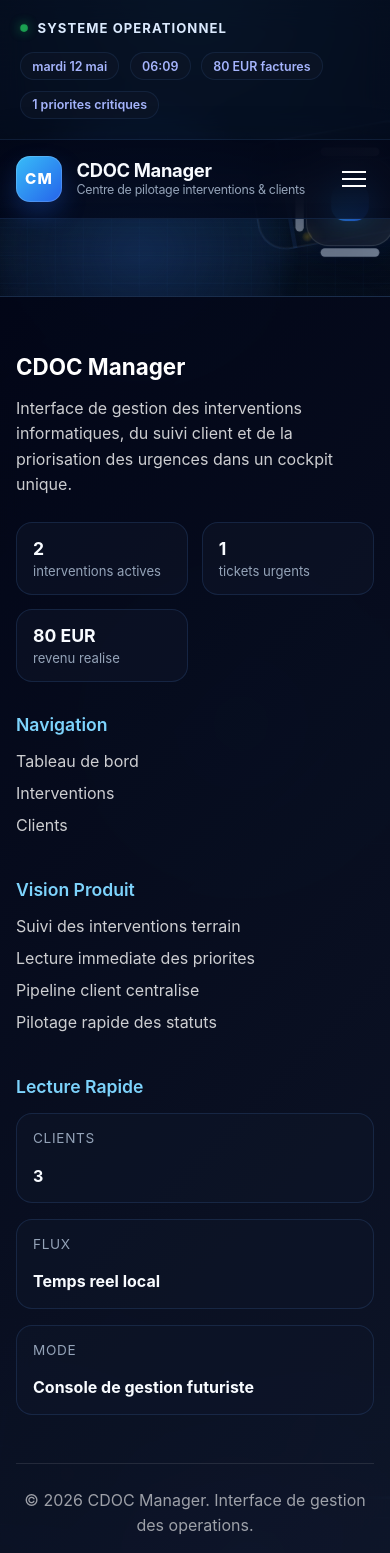
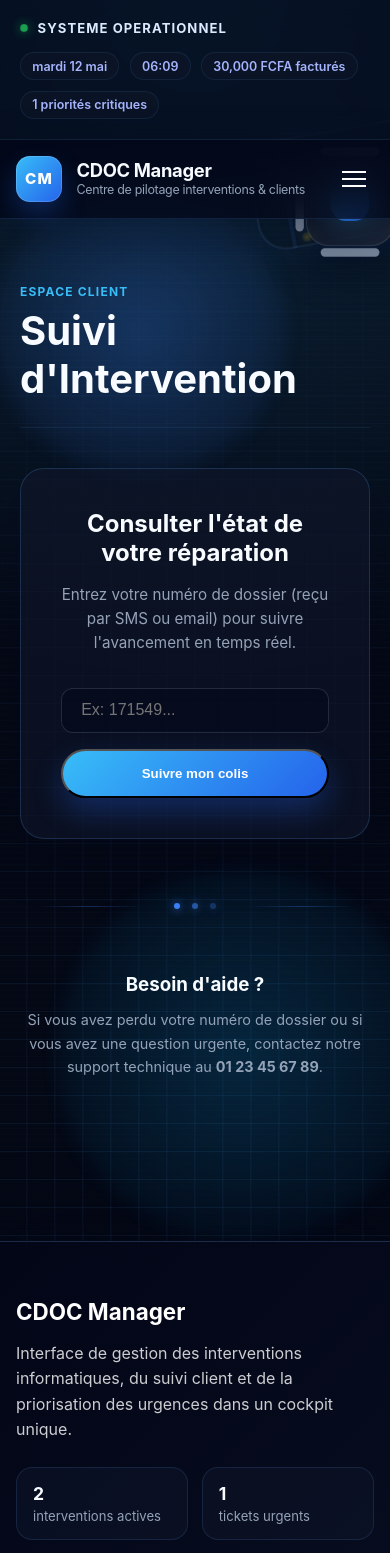
Before and after one commit to cha454/site-vitrine, a React (Vite) app: page /suivi in a window 390 px wide. Shown: the top 1553 px of the page. Built offline with nearby package versions, Linux system fonts and the light colour scheme.

Commit message:
Add Tracking page and change currency to FCFA

```diff
--- a/src/App.jsx
+++ b/src/App.jsx
@@ -7,6 +7,7 @@ import LoadingScreen from './components/LoadingScreen'
 import Dashboard from './pages/Dashboard'
 import Interventions from './pages/Interventions'
 import Clients from './pages/Clients'
+import Tracking from './pages/Tracking'
 import './App.css'
 
 // Composant pour gérer les transitions et le scroll
@@ -28,9 +29,9 @@ function App() {
   const [interventions, setInterventions] = useState(() => {
     const saved = localStorage.getItem('interventions')
     return saved ? JSON.parse(saved) : [
-      { id: 1, client: "Jean Dupont", problem: "Écran bleu", status: "En cours", date: "2024-05-11", price: 60 },
-      { id: 2, client: "Marie Curie", problem: "Installation Windows", status: "Terminé", date: "2024-05-10", price: 80 },
-      { id: 3, client: "Albert Einstein", problem: "Récupération de données", status: "Urgent", date: "2024-05-11", price: 120 }
+      { id: 1, client: "Jean Dupont", problem: "Écran bleu", status: "En cours", date: "2024-05-11", price: 25000 },
+      { id: 2, client: "Marie Curie", problem: "Installation Windows", status: "Terminé", date: "2024-05-10", price: 30000 },
+      { id: 3, client: "Albert Einstein", problem: "Récupération de données", status: "Urgent", date: "2024-05-11", price: 50000 }
     ]
   })
 
@@ -124,8 +125,8 @@ function App() {
             <div className="shell-feed" aria-label="Indicateurs rapides">
               <span>{todayLabel}</span>
               <span>{currentTime}</span>
-              <span>{monthlyRevenue} EUR factures</span>
-              <span>{urgentCount} priorites critiques</span>
+              <span>{monthlyRevenue.toLocaleString()} FCFA facturés</span>
+              <span>{urgentCount} priorités critiques</span>
             </div>
           </div>
         </div>
@@ -140,6 +141,7 @@ function App() {
             <Route path="/" element={<PageWrapper><Dashboard interventions={interventions} clients={clients} /></PageWrapper>} />
             <Route path="/interventions" element={<PageWrapper><Interventions interventions={interventions} onAdd={addIntervention} onDelete={deleteIntervention} onUpdateStatus={updateInterventionStatus} /></PageWrapper>} />
             <Route path="/clients" element={<PageWrapper><Clients clients={clients} interventions={interventions} /></PageWrapper>} />
+            <Route path="/suivi" element={<PageWrapper><Tracking interventions={interventions} /></PageWrapper>} />
           </Routes>
         </main>
         <Footer
--- a/src/components/Footer.jsx
+++ b/src/components/Footer.jsx
@@ -24,8 +24,8 @@ function Footer({ activeCount = 0, urgentCount = 0, clientCount = 0, monthlyReve
                 <span>tickets urgents</span>
               </div>
               <div>
-                <strong>{monthlyRevenue} EUR</strong>
-                <span>revenu realise</span>
+                <strong>{monthlyRevenue.toLocaleString()} FCFA</strong>
+                <span>revenu réalisé</span>
               </div>
             </div>
           </div>
@@ -36,6 +36,7 @@ function Footer({ activeCount = 0, urgentCount = 0, clientCount = 0, monthlyReve
               <li><Link to="/">Tableau de bord</Link></li>
               <li><Link to="/interventions">Interventions</Link></li>
               <li><Link to="/clients">Clients</Link></li>
+              <li><Link to="/suivi">Suivi d'intervention</Link></li>
             </ul>
           </div>
 
--- a/src/components/Navbar.jsx
+++ b/src/components/Navbar.jsx
@@ -11,6 +11,7 @@ function Navbar({ activeCount = 0, urgentCount = 0, clientCount = 0 }) {
     { to: '/', label: 'Tableau de bord', end: true },
     { to: '/interventions', label: 'Interventions' },
     { to: '/clients', label: 'Clients' },
+    { to: '/suivi', label: 'Suivi Client' },
   ]
 
   return (
--- a/src/components/ServiceArea.jsx
+++ b/src/components/ServiceArea.jsx
@@ -56,7 +56,7 @@ function ServiceArea() {
             <span className="info-icon">💰</span>
             <div>
               <strong>Frais supplémentaires</strong>
-              <p>Au-delà de 20km : 0,50€/km</p>
+              <p>Au-delà de 20km : 500 FCFA/km</p>
             </div>
           </div>
           <div className="info-card">
--- a/src/pages/Clients.jsx
+++ b/src/pages/Clients.jsx
@@ -96,7 +96,7 @@ function Clients({ clients, interventions, onAdd, onDelete }) {
                   <div className="client-mini-stats">
                     <div className="mini-stat">
                       <span>Total facturé</span>
-                      <strong>{stats.spent}€</strong>
+                      <strong>{stats.spent} FCFA</strong>
                     </div>
                     <div className="mini-stat">
                       <span>Dernière visite</span>
--- a/src/pages/Dashboard.jsx
+++ b/src/pages/Dashboard.jsx
@@ -58,7 +58,7 @@ function Dashboard({ interventions, clients }) {
             <div className="stat-icon">💶</div>
             <div className="stat-info">
               <span className="stat-label">Revenu</span>
-              <strong className="stat-value">{totalRevenue}€</strong>
+              <strong className="stat-value">{totalRevenue} FCFA</strong>
             </div>
           </div>
           <div className="stat-card scroll-animate-scale delay-2">
@@ -118,7 +118,7 @@ function Dashboard({ interventions, clients }) {
                   <span className="row-client">{item.client}</span>
                   <span className="row-problem">{item.problem}</span>
                   <span className="row-date">{item.date}</span>
-                  <span className="row-price">{item.price}€</span>
+                  <span className="row-price">{item.price} FCFA</span>
                   <span className={`row-status ${getStatusTone(item.status)}`}>
                     {item.status}
                   </span>
--- a/src/pages/Interventions.jsx
+++ b/src/pages/Interventions.jsx
@@ -94,7 +94,7 @@ function Interventions({ interventions, onAdd, onDelete, onUpdateStatus }) {
                   <span className="row-client">{item.client}</span>
                   <span className="row-problem">{item.problem}</span>
                   <span className="row-date">{item.date}</span>
-                  <span className="row-price">{item.price}€</span>
+                  <span className="row-price">{item.price} FCFA</span>
                   <div className="row-actions">
                     <span className={`row-status ${getStatusTone(item.status)}`}>
                       {item.status}
@@ -144,7 +144,7 @@ function Interventions({ interventions, onAdd, onDelete, onUpdateStatus }) {
               </div>
               <div className="form-row">
                 <div className="form-group">
-                  <label>Prix (€)</label>
+                  <label>Prix (FCFA)</label>
                   <input
                     type="number"
                     value={newInter.price}
--- /dev/null
+++ b/src/pages/Tracking.css
@@ -0,0 +1,219 @@
+.tracking-search {
+  max-width: 600px;
+  margin: 0 auto 3rem;
+}
+
+.search-card {
+  background: rgba(15, 23, 42, 0.6);
+  padding: 2.5rem;
+  border-radius: 24px;
+  border: 1px solid rgba(96, 165, 250, 0.2);
+  text-align: center;
+  box-shadow: 0 20px 50px rgba(2, 6, 23, 0.3);
+}
+
+.search-card h2 {
+  color: #f8fbff;
+  font-size: 1.5rem;
+  margin-bottom: 1rem;
+}
+
+.search-card p {
+  color: #94a3b8;
+  font-size: 0.95rem;
+  margin-bottom: 2rem;
+  line-height: 1.6;
+}
+
+.tracking-form {
+  display: flex;
+  gap: 1rem;
+}
+
+.tracking-form input {
+  flex: 1;
+  padding: 0.8rem 1.2rem;
+  background: rgba(2, 6, 23, 0.4);
+  border: 1px solid rgba(148, 163, 184, 0.2);
+  border-radius: 12px;
+  color: white;
+  font-size: 1rem;
+}
+
+.error-text {
+  color: #ef4444;
+  font-size: 0.9rem;
+  margin-top: 1rem;
+}
+
+/* Result Card */
+.result-card {
+  background: rgba(15, 23, 42, 0.4);
+  border-radius: 24px;
+  border: 1px solid rgba(96, 165, 250, 0.1);
+  padding: 2rem;
+  max-width: 800px;
+  margin: 0 auto;
+}
+
+.result-header {
+  display: flex;
+  justify-content: space-between;
+  align-items: center;
+  margin-bottom: 3rem;
+  padding-bottom: 1.5rem;
+  border-bottom: 1px solid rgba(255, 255, 255, 0.05);
+}
+
+.dossier-info {
+  display: flex;
+  flex-direction: column;
+}
+
+.dossier-info span {
+  font-size: 0.75rem;
+  color: #94a3b8;
+  text-transform: uppercase;
+  letter-spacing: 0.05em;
+}
+
+.dossier-info strong {
+  font-size: 1.5rem;
+  color: #38bdf8;
+}
+
+/* Tracking Visual */
+.steps-container {
+  display: flex;
+  justify-content: space-between;
+  align-items: center;
+  margin-bottom: 3rem;
+  padding: 0 2rem;
+}
+
+.step {
+  display: flex;
+  flex-direction: column;
+  align-items: center;
+  gap: 0.75rem;
+  position: relative;
+  z-index: 2;
+}
+
+.step-icon {
+  width: 50px;
+  height: 50px;
+  background: rgba(30, 41, 59, 0.8);
+  border: 2px solid rgba(148, 163, 184, 0.2);
+  border-radius: 50%;
+  display: flex;
+  align-items: center;
+  justify-content: center;
+  font-size: 1.25rem;
+  transition: all 0.3s ease;
+}
+
+.step-label {
+  font-size: 0.85rem;
+  font-weight: 600;
+  color: #64748b;
+  white-space: nowrap;
+}
+
+.step-line {
+  flex: 1;
+  height: 2px;
+  background: rgba(148, 163, 184, 0.1);
+  margin: 0 -10px;
+  margin-top: -25px;
+}
+
+/* Step States */
+.step.completed .step-icon {
+  background: rgba(34, 197, 94, 0.2);
+  border-color: #22c55e;
+  color: #4ade80;
+}
+
+.step.completed .step-label {
+  color: #4ade80;
+}
+
+.step.current .step-icon {
+  background: rgba(59, 130, 246, 0.2);
+  border-color: #3b82f6;
+  color: #60a5fa;
+  box-shadow: 0 0 20px rgba(59, 130, 246, 0.3);
+  transform: scale(1.1);
+}
+
+.step.current .step-label {
+  color: #f8fbff;
+}
+
+.result-details {
+  display: grid;
+  grid-template-columns: repeat(3, 1fr);
+  gap: 1.5rem;
+  padding: 1.5rem;
+  background: rgba(2, 6, 23, 0.3);
+  border-radius: 16px;
+}
+
+.detail-item {
+  display: flex;
+  flex-direction: column;
+  gap: 0.25rem;
+}
+
+.detail-item span {
+  font-size: 0.75rem;
+  color: #94a3b8;
+  text-transform: uppercase;
+}
+
+.detail-item strong {
+  color: #f8fbff;
+  font-size: 1rem;
+}
+
+.tracking-help {
+  text-align: center;
+  max-width: 500px;
+  margin: 0 auto;
+}
+
+.tracking-help h3 {
+  color: #f8fbff;
+  margin-bottom: 0.75rem;
+}
+
+.tracking-help p {
+  color: #94a3b8;
+  font-size: 0.9rem;
+  line-height: 1.6;
+}
+
+@media (max-width: 640px) {
+  .tracking-form {
+    flex-direction: column;
+  }
+
+  .steps-container {
+    padding: 0;
+  }
+
+  .step-label {
+    font-size: 0.7rem;
+  }
+
+  .result-details {
+    grid-template-columns: 1fr;
+  }
+
+  .result-header {
+    flex-direction: column;
+    gap: 1rem;
+    text-align: center;
+  }
+}
--- /dev/null
+++ b/src/pages/Tracking.jsx
@@ -0,0 +1,133 @@
+import { useState } from 'react'
+import { useScrollAnimation } from '../hooks/useScrollAnimation'
+import SectionDivider from '../components/SectionDivider'
+import './Page.css'
+import './Tracking.css'
+
+function Tracking({ interventions }) {
+  useScrollAnimation()
+  const [trackingNumber, setTrackingNumber] = useState('')
+  const [result, setResult] = useState(null)
+  const [error, setError] = useState('')
+
+  const handleTrack = (e) => {
+    e.preventDefault()
+    setError('')
+    setResult(null)
+
+    // Simulation de recherche par ID (numéro de dossier)
+    const found = interventions.find(i => i.id.toString().endsWith(trackingNumber) || i.id.toString() === trackingNumber)
+
+    if (found) {
+      setResult(found)
+    } else {
+      setError('Aucun dossier trouvé avec ce numéro. Veuillez vérifier votre saisie.')
+    }
+  }
+
+  const getStepStatus = (stepStatus) => {
+    const statuses = ['En diagnostic', 'En réparation', 'Prêt']
+    const currentStatus = result.status === 'Terminé' ? 'Prêt' :
+                         result.status === 'Urgent' ? 'En réparation' : 'En diagnostic'
+
+    const currentIndex = statuses.indexOf(currentStatus)
+    const stepIndex = statuses.indexOf(stepStatus)
+
+    if (stepIndex < currentIndex) return 'completed'
+    if (stepIndex === currentIndex) return 'current'
+    return 'pending'
+  }
+
+  return (
+    <div className="page tracking-page">
+      <div className="container">
+        <header className="management-header scroll-animate">
+          <div className="header-main">
+            <span className="dashboard-eyebrow">Espace Client</span>
+            <h1>Suivi d'Intervention</h1>
+          </div>
+        </header>
+
+        <section className="tracking-search scroll-animate-scale">
+          <div className="search-card">
+            <h2>Consulter l'état de votre réparation</h2>
+            <p>Entrez votre numéro de dossier (reçu par SMS ou email) pour suivre l'avancement en temps réel.</p>
+
+            <form onSubmit={handleTrack} className="tracking-form">
+              <input
+                type="text"
+                placeholder="Ex: 171549..."
+                value={trackingNumber}
+                onChange={(e) => setTrackingNumber(e.target.value)}
+                required
+              />
+              <button type="submit" className="primary-btn">Suivre mon colis</button>
+            </form>
+            {error && <p className="error-text">{error}</p>}
+          </div>
+        </section>
+
+        {result && (
+          <div className="tracking-result scroll-animate">
+            <SectionDivider />
+
+            <div className="result-card">
+              <div className="result-header">
+                <div className="dossier-info">
+                  <span>Dossier n°</span>
+                  <strong>{result.id}</strong>
+                </div>
+                <div className={`status-badge ${result.status === 'Terminé' ? 'is-done' : 'is-active'}`}>
+                  {result.status}
+                </div>
+              </div>
+
+              <div className="tracking-visual">
+                <div className="steps-container">
+                  <div className={`step ${getStepStatus('En diagnostic')}`}>
+                    <div className="step-icon">🔍</div>
+                    <span className="step-label">Diagnostic</span>
+                  </div>
+                  <div className="step-line"></div>
+                  <div className={`step ${getStepStatus('En réparation')}`}>
+                    <div className="step-icon">🛠️</div>
+                    <span className="step-label">Réparation</span>
+                  </div>
+                  <div className="step-line"></div>
+                  <div className={`step ${getStepStatus('Prêt')}`}>
+                    <div className="step-icon">🎁</div>
+                    <span className="step-label">Prêt / Terminé</span>
+                  </div>
+                </div>
+              </div>
+
+              <div className="result-details">
+                <div className="detail-item">
+                  <span>Client</span>
+                  <strong>{result.client}</strong>
+                </div>
+                <div className="detail-item">
+                  <span>Problème</span>
+                  <strong>{result.problem}</strong>
+                </div>
+                <div className="detail-item">
+                  <span>Date d'entrée</span>
+                  <strong>{result.date}</strong>
+                </div>
+              </div>
+            </div>
+          </div>
+        )}
+
+        <SectionDivider />
+
+        <section className="tracking-help scroll-animate">
+          <h3>Besoin d'aide ?</h3>
+          <p>Si vous avez perdu votre numéro de dossier ou si vous avez une question urgente, contactez notre support technique au <strong>01 23 45 67 89</strong>.</p>
+        </section>
+      </div>
+    </div>
+  )
+}
+
+export default Tracking
```
Also changed, not shown: src/pages/Home.jsx (+8 -8 lines), src/pages/Tarifs.jsx (+18 -18 lines).
